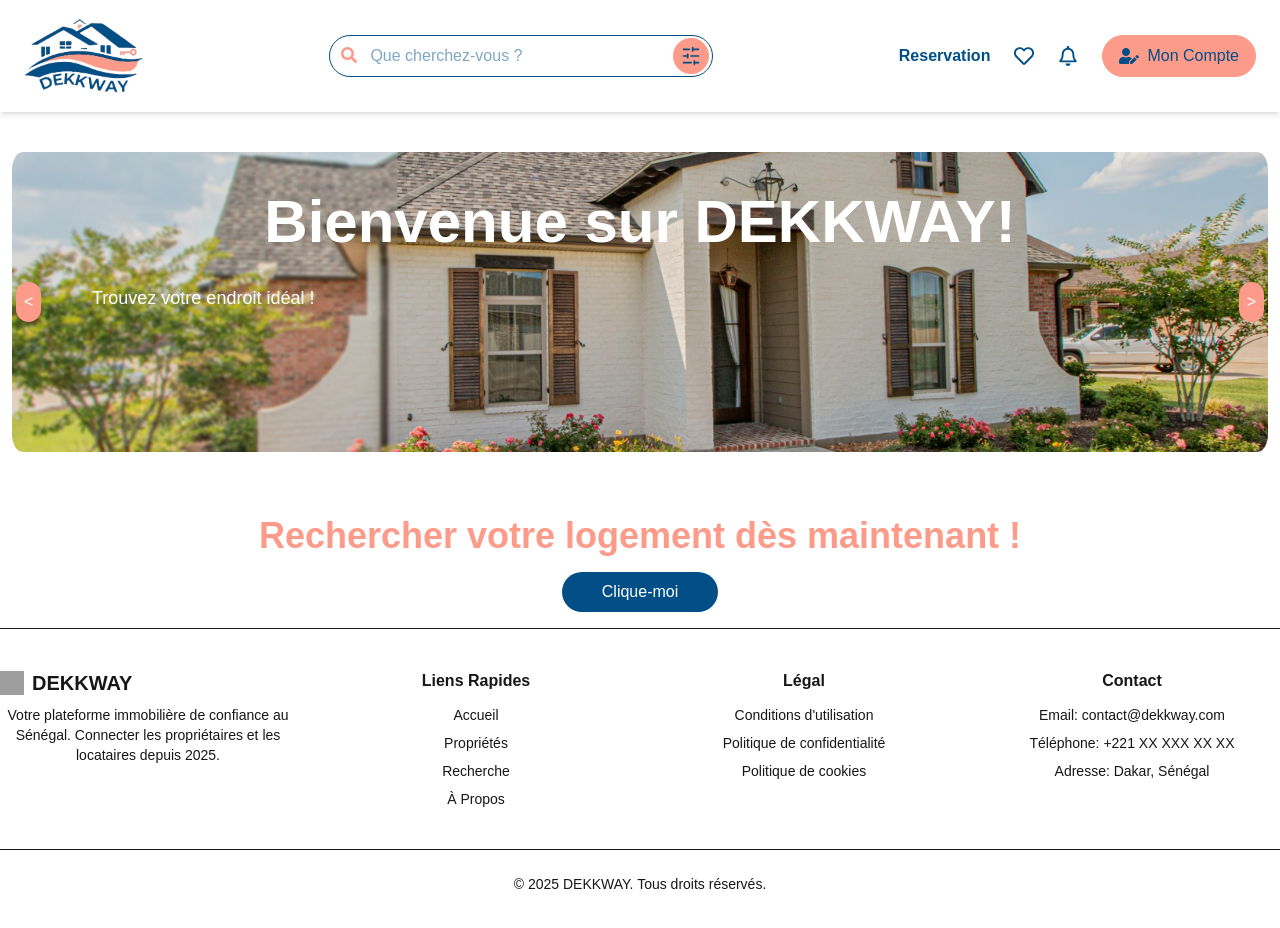
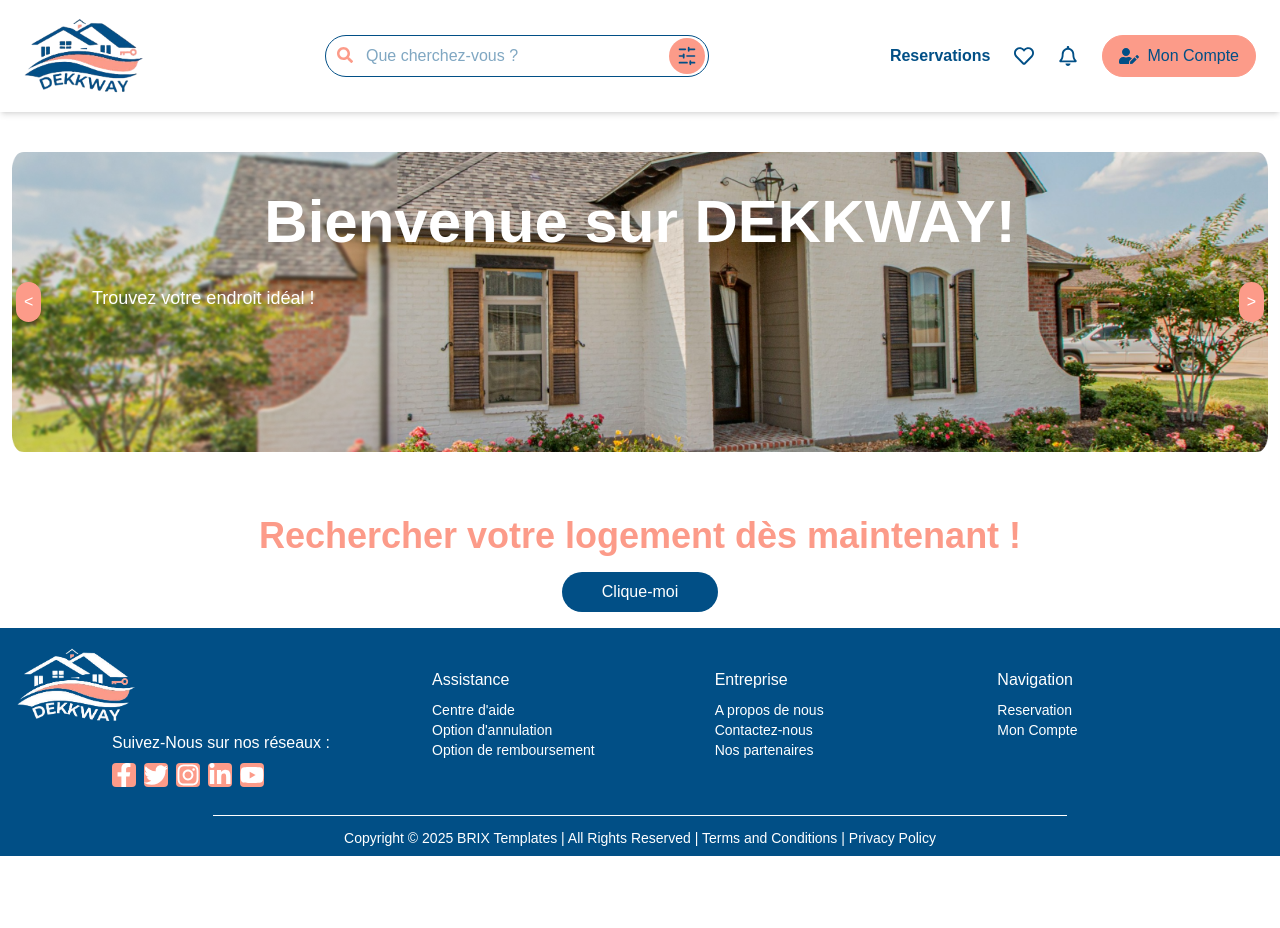
Before and after one commit to Solen-Free/Dekkway, a Next.js app in the folder frontend_dekkway/frontend/: page / in a window 1280 px wide. Shown: the top 928 px of the page. After the commit the page ends 856 px from the top, so only its background shows below. Built offline with nearby package versions, Linux system fonts and the light colour scheme; grey boxes are pictures that could not be loaded.

Commit message:
j'ai ajouter le pied de page et les liens vers les autres pages

```diff
--- /dev/null
+++ b/frontend_dekkway/frontend/app/Favoris/page.tsx
@@ -0,0 +1,13 @@
+"use client";
+import Header from "@/components/header";
+export default function Home() {
+    return (
+      <div>
+        <Header/>
+        <div className="flex flex-col items-center gap-4 p-10">
+        <h1 className="text-2xl font-bold">Page favoris</h1>
+
+        </div>
+      </div>
+    );
+  }
--- /dev/null
+++ b/frontend_dekkway/frontend/app/Notifications/page.tsx
@@ -0,0 +1,13 @@
+"use client";
+import Header from "@/components/header";
+export default function Home() {
+    return (
+      <div>
+        <Header/>
+        <div className="flex flex-col items-center gap-4 p-10">
+        <h1 className="text-2xl font-bold">Page Notifications</h1>
+
+        </div>
+      </div>
+    );
+  }
--- /dev/null
+++ b/frontend_dekkway/frontend/app/Reservations/page.tsx
@@ -0,0 +1,16 @@
+"use client";
+import Alert from "@/components/UI/Alert";
+import Header from "@/components/header";
+export default function Home() {
+    return (
+      <div>
+        <Header/>
+        <div className="flex flex-col items-center gap-4 p-10">
+        <h1 className="text-2xl font-bold">Page Réservations</h1>
+        </div>
+        <div className="flex items-center justify-center h-screen">
+      <Alert />
+    </div>
+      </div>
+    );
+  }
--- /dev/null
+++ b/frontend_dekkway/frontend/components/UI/Alert.tsx
@@ -0,0 +1,38 @@
+import { useState } from "react";
+import { Filter, Search, SlidersHorizontal } from "lucide-react";
+
+const Alert = () => {
+  const [isOpen, setIsOpen] = useState(false);
+
+  return (
+    <div className="relative">
+      {/* Bouton pour afficher l'alerte */}
+      <button
+        onClick={() => setIsOpen(true)}
+        className="absolute right-1 top-1/2 transform -translate-y-1/2 p-2 bg-[#FC9B89] hover:bg-[#014F86] rounded-full"
+      >
+        <SlidersHorizontal className="h-5 w-5 text-[#014F86] hover:text-white" />
+      </button>
+
+      {/* Conteneur de l'alerte */}
+      <div
+        className={`fixed top-0 left-0 h-full w-64 bg-red-600 text-white p-4 shadow-lg transform ${
+          isOpen ? "translate-x-0" : "-translate-x-full"
+        } transition-transform duration-300`}
+      >
+        <h2 className="text-lg font-bold">Alerte Personnalisée</h2>
+        <p>Voici une alerte qui apparaît depuis la gauche.</p>
+
+        {/* Bouton pour fermer */}
+        <button
+          onClick={() => setIsOpen(false)}
+          className="mt-4 px-4 py-2 bg-white text-red-600 rounded-lg"
+        >
+          Fermer
+        </button>
+      </div>
+    </div>
+  );
+};
+
+export default Alert;
--- a/frontend_dekkway/frontend/components/footer.tsx
+++ b/frontend_dekkway/frontend/components/footer.tsx
@@ -1,60 +1,177 @@
+import React from 'react';
+import { useState } from "react";
+import { FaInstagram, FaFacebookF, FaTwitter, FaYoutube, FaLinkedinIn } from "react-icons/fa";
 import Link from "next/link";
+import Image from "next/image";
 
-const Footer = () => {
+ export default function Footer() {
+   const [search, setSearch] = useState("");
+   const [isOpen, setIsOpen] = useState(false);
   return (
-    <footer className="w-full border-t bg-background py-10">
-      <div className="container">
-        <div className="grid grid-cols-1 gap-8 sm:grid-cols-2 md:grid-cols-4">
-          <div className="flex flex-col gap-2">
-            <Link href="/" className="flex items-center gap-2 font-bold text-xl">
-              <img src="/logo.png" alt="DEKKWAY Logo" className="h-6 w-6" />
-              <span>DEKKWAY</span>
-            </Link>
-            <p className="text-sm text-muted-foreground">
-              Votre plateforme immobilière de confiance au Sénégal. Connecter les propriétaires et les locataires depuis 2025.
-            </p>
+    <footer
+      className="w-full h-screen-15 flex flex-col text-white text-sm"
+      style={{ backgroundColor: "#014F86" }}
+    >
+      {/* Partie supérieure du footer */}
+      <div className="w-full px-4 py-4">
+        <div className="flex flex-col md:flex-row justify-between">
+
+          {/* Présentation et appel à l'action */}
+
+          <div className="mb-6 md:mb-0">
+              <div className="flex items-leg">
+                 <Link
+                   href="/Acceuil"
+                   className="flex items-center gap-2 font-bold text-xl"
+                   onClick={() => setIsOpen(false)}>
+                   <Image src="/icones/Logob.png" alt="Logo Dekkway" width={120} height={80} priority />
+                 </Link>
+              </div>
+              <div className="left-20 relative items-center flex-1 max-w-sm mx-4 my-2">
+               <h3 className="font-light text-base">Suivez-Nous sur nos réseaux :</h3>
+               <ul className=" mt-2 flex space-x-2 font-light">
+                <li>
+                  <a
+                    href="https://www.facebook.com"
+                    target="_blank"
+                    rel="noopener noreferrer"
+                    className="hover:underline"
+                  >
+                    <FaFacebookF className="text-2xl rounded bg-[#FC9B89] text-white hover:text-gray-600 transition duration-300" />
+                  </a>
+                </li>
+                <li>
+                  <a
+                    href="https://www.twitter.com"
+                    target="_blank"
+                    rel="noopener noreferrer"
+                    className="hover:underline"
+                  >
+                    <FaTwitter className="text-2xl rounded bg-[#FC9B89] text-white hover:text-gray-600 transition duration-300" />
+                  </a>
+                </li>
+                <li>
+                  <a
+                    href="https://www.instagram.com"
+                    target="_blank"
+                    rel="noopener noreferrer"
+                    className="hover:underline"
+                  >
+                  <FaInstagram className="text-2xl rounded bg-[#FC9B89] text-white hover:text-gray-600 transition duration-300" />
+                  </a>
+                </li>
+                <li>
+                  <a
+                    href="https://www.instagram.com"
+                    target="_blank"
+                    rel="noopener noreferrer"
+                    className="hover:underline"
+                  >
+                  <FaLinkedinIn className="text-2xl rounded bg-[#FC9B89] text-white hover:text-gray-600 transition duration-300" />
+                  </a>
+                </li>
+                <li>
+                  <a
+                    href="https://www.instagram.com"
+                    target="_blank"
+                    rel="noopener noreferrer"
+                    className="hover:underline"
+                  >
+                  <FaYoutube className="text-2xl rounded bg-[#FC9B89] text-white hover:text-gray-600 transition duration-300" />
+                  </a>
+                </li>
+               </ul>
+              </div>
+
           </div>
-          <FooterSection title="Liens Rapides" links={[
-            { href: "/", label: "Accueil" },
-            { href: "/properties", label: "Propriétés" },
-            { href: "/search", label: "Recherche" },
-            { href: "/about", label: "À Propos" },
-          ]} />
-          <FooterSection title="Légal" links={[
-            { href: "/terms", label: "Conditions d'utilisation" },
-            { href: "/privacy", label: "Politique de confidentialité" },
-            { href: "/cookies", label: "Politique de cookies" },
-          ]} />
-          <div>
-            <h3 className="font-semibold mb-3">Contact</h3>
-            <ul className="space-y-2 text-sm">
-              <li>Email: <a href="mailto:contact@dekkway.com" className="hover:underline">contact@dekkway.com</a></li>
-              <li>Téléphone: <a href="tel:+221XXXXXXXXX" className="hover:underline">+221 XX XXX XX XX</a></li>
-              <li>Adresse: Dakar, Sénégal</li>
-            </ul>
+          {/* Liens rapides répartis en colonnes */}
+          <div className="text-left py-6 grid grid-cols-2 md:grid-cols-3 gap-4 w-4/6">
+
+            {/* Colonne "Assistance" */}
+
+            <div>
+              <h3 className="font-light text-base">Assistance</h3>
+              <ul className="mt-2 font-light">
+                <li>
+                  <a href="/a-propos" className="hover:underline">
+                    Centre d'aide
+                  </a>
+                </li>
+                <li>
+                  <a href="/contact" className="hover:underline">
+                    Option d'annulation
+                  </a>
+                </li>
+                <li>
+                  <a href="/partenaires" className="hover:underline">
+                    Option de remboursement
+                  </a>
+                </li>
+              </ul>
+            </div>
+
+            {/* Colonne "Entreprise" */}
+
+            <div>
+              <h3 className="font-light text-base">Entreprise</h3>
+              <ul className="mt-2 font-light">
+                <li>
+                  <a href="/aide" className="hover:underline">
+                    A propos de nous
+                  </a>
+                </li>
+                <li>
+                  <a href="/annulation" className="hover:underline">
+                    Contactez-nous
+                  </a>
+                </li>
+                <li>
+                  <a href="/remboursement" className="hover:underline">
+                    Nos partenaires
+                  </a>
+                </li>
+              </ul>
+            </div>
+
+            {/* Colonne "Navigation" */}
+
+            <div>
+              <h3 className="font-light text-base">Navigation</h3>
+              <ul className="mt-2 font-light">
+                <li>
+                  <a href="/reservation" className="hover:underline">
+                    Reservation
+                  </a>
+                </li>
+                <li>
+                  <a href="/mon-compte" className="hover:underline">
+                    Mon Compte
+                  </a>
+                </li>
+              </ul>
+            </div>
+
           </div>
         </div>
-        <div className="mt-10 border-t pt-6 text-center text-sm text-muted-foreground">
-          <p>© {new Date().getFullYear()} DEKKWAY. Tous droits réservés.</p>
-        </div>
+      </div>
+
+      {/* Ligne séparatrice courte et centrée */}
+      <div className="w-full">
+        <hr className="w-2/3 border-t border-white mx-auto my-1" />
+      </div>
+
+      {/* Informations de copyright */}
+      <div className="max-w-7xl mx-auto px-4 py-2 text-center text-gray text-opacity-70 font-thin">
+        <p>Copyright © 2025 BRIX Templates | All Rights Reserved | <a href="/terms" className="hover:underline">
+            Terms and Conditions
+          </a>{" "}
+          |{" "}
+          <a href="/privacy" className="hover:underline">
+            Privacy Policy
+          </a>
+        </p>
+
       </div>
     </footer>
   );
 };
-
-const FooterSection = ({ title, links }) => (
-  <div>
-    <h3 className="font-semibold mb-3">{title}</h3>
-    <ul className="space-y-2 text-sm">
-      {links.map((link, index) => (
-        <li key={index}>
-          <Link href={link.href} className="hover:underline">
-            {link.label}
-          </Link>
-        </li>
-      ))}
-    </ul>
-  </div>
-);
-
-export default Footer;
--- a/frontend_dekkway/frontend/components/header.tsx
+++ b/frontend_dekkway/frontend/components/header.tsx
@@ -15,7 +15,7 @@ export default function Header() {
       {/* Logo */}
       <div className="flex items-leg">
       <Link
-          href="/"
+          href="/Acceuil"
           className="flex items-center gap-2 font-bold text-xl"
           onClick={() => setIsOpen(false)}>
 
@@ -43,17 +43,17 @@ export default function Header() {
       {/* Liens & Boutons */}
       <div className="flex items-center space-x-6">
         <Link
-          href="/"
+          href="/Reservations"
           onClick={() => setIsOpen(false)}>
-          <span className=" font-bold text-[#014F86]">Reservation</span>
+          <span className=" font-bold text-[#014F86]">Reservations</span>
         </Link>
         <Link
-          href="/"
+          href="/Favoris"
           onClick={() => setIsOpen(false)}>
           <FaRegHeart className="text-xl text-[#014F86]" />
         </Link>
         <Link
-          href="/"
+          href="/Notifications"
           onClick={() => setIsOpen(false)}>
           <FaRegBell className="text-xl text-[#014F86]" />
         </Link>
```
Also changed, not shown: frontend_dekkway/frontend/app/Acceuil/page.tsx (added, +27 -0 lines), frontend_dekkway/frontend/public/icones/Logob.png (added).
